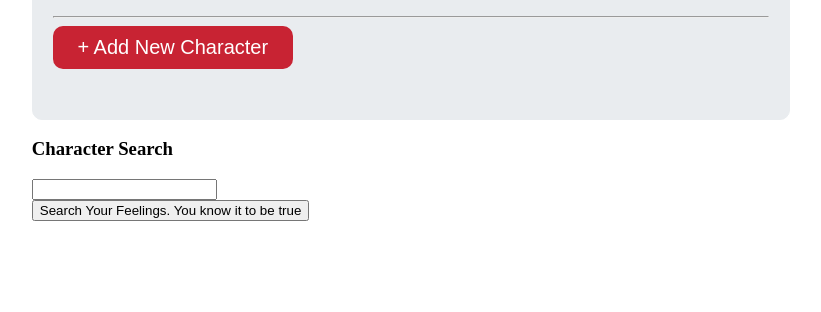
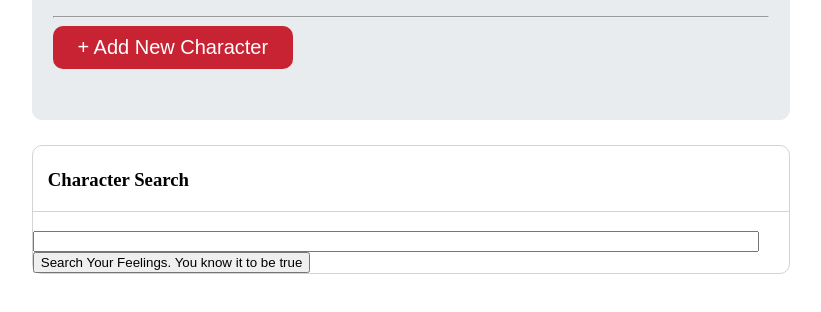
Before and after one commit to kendayao/server-practice, a website: page index.html in a window 1280 px wide. Shown: the part 164-476 px from the top of the page, without its empty margins (229-1050 px from the left). Drawn offline with Linux system fonts and the light colour scheme.

Commit message:
css styles

```diff
--- a/styles.css
+++ b/styles.css
@@ -19,3 +19,18 @@
     width: 240px;
     font-size: 20px;
 }
+
+.search__container {
+    border: 1px solid lightgray;
+    margin: 25px 0;
+    border-radius: 10px;
+}
+
+.search__container h3 {
+    border-bottom: 1px solid lightgray;
+    padding: 5px 0 20px 15px;
+}
+
+.search__container input {
+    width: 95%;
+}
```
